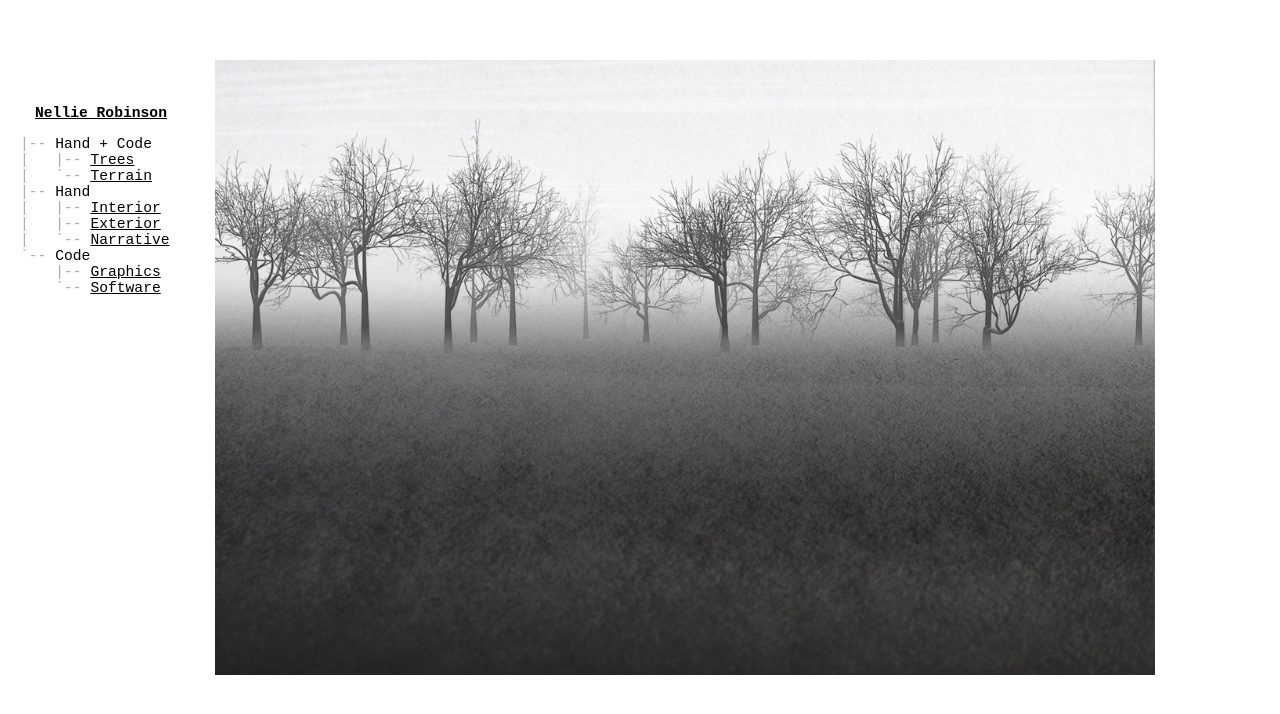
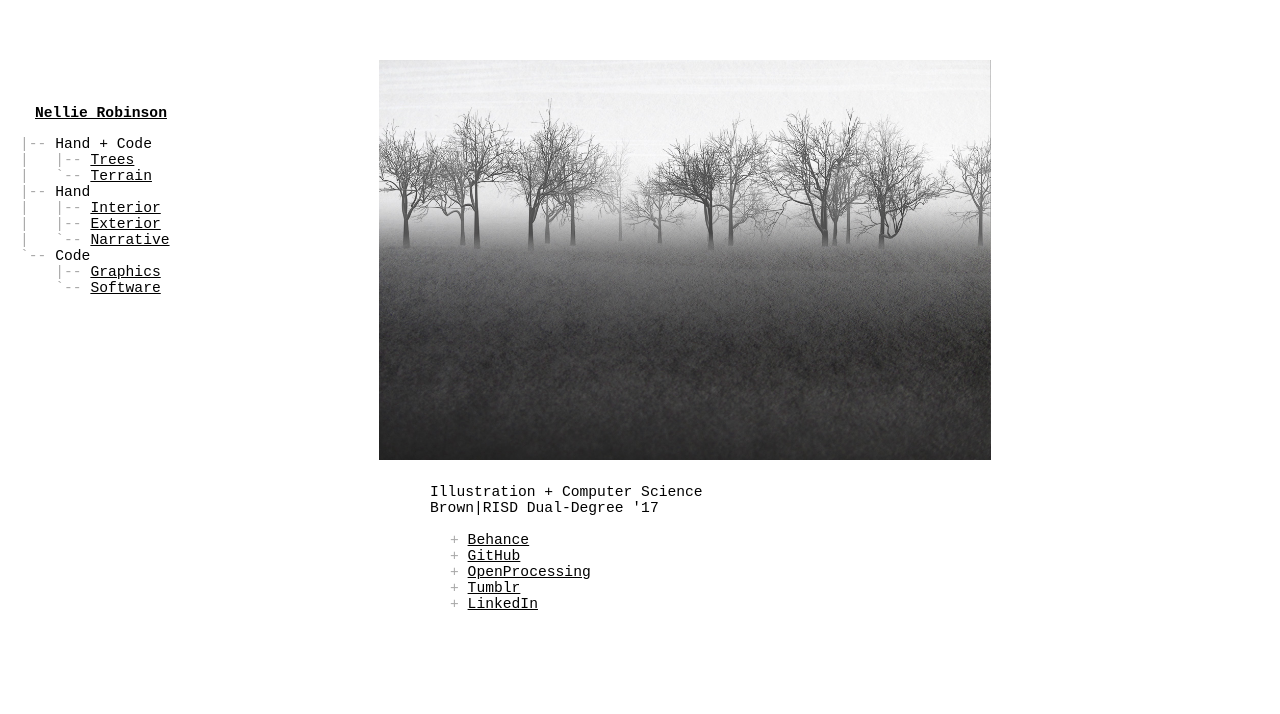
Before and after one commit to narobins/narobins.github.io, a plain HTML site: page index.html in a window 1280 px wide. Drawn offline with nearby package versions, Linux system fonts and the light colour scheme.

Commit message:
Index img

```diff
--- a/index.html
+++ b/index.html
@@ -32,8 +32,8 @@
 	</div>
 
 	<div id="content">
-		<div class="img" style="height:50vh">
-			<a href="tree/index.html"><img src="tree/tree6.jpg"></a>
+		<div class="img">
+			<a href="tree/index.html"><img src="tree/tree6.jpg" style="height:50vh"></a>
 
 		</div>
 		<p>Illustration + Computer Science</p>
--- a/style.css
+++ b/style.css
@@ -98,6 +98,7 @@ p {
 p.right {
 	text-align:right;
 	max-width:none;
+	margin-right:50px;
 }
 
 ul {
```
